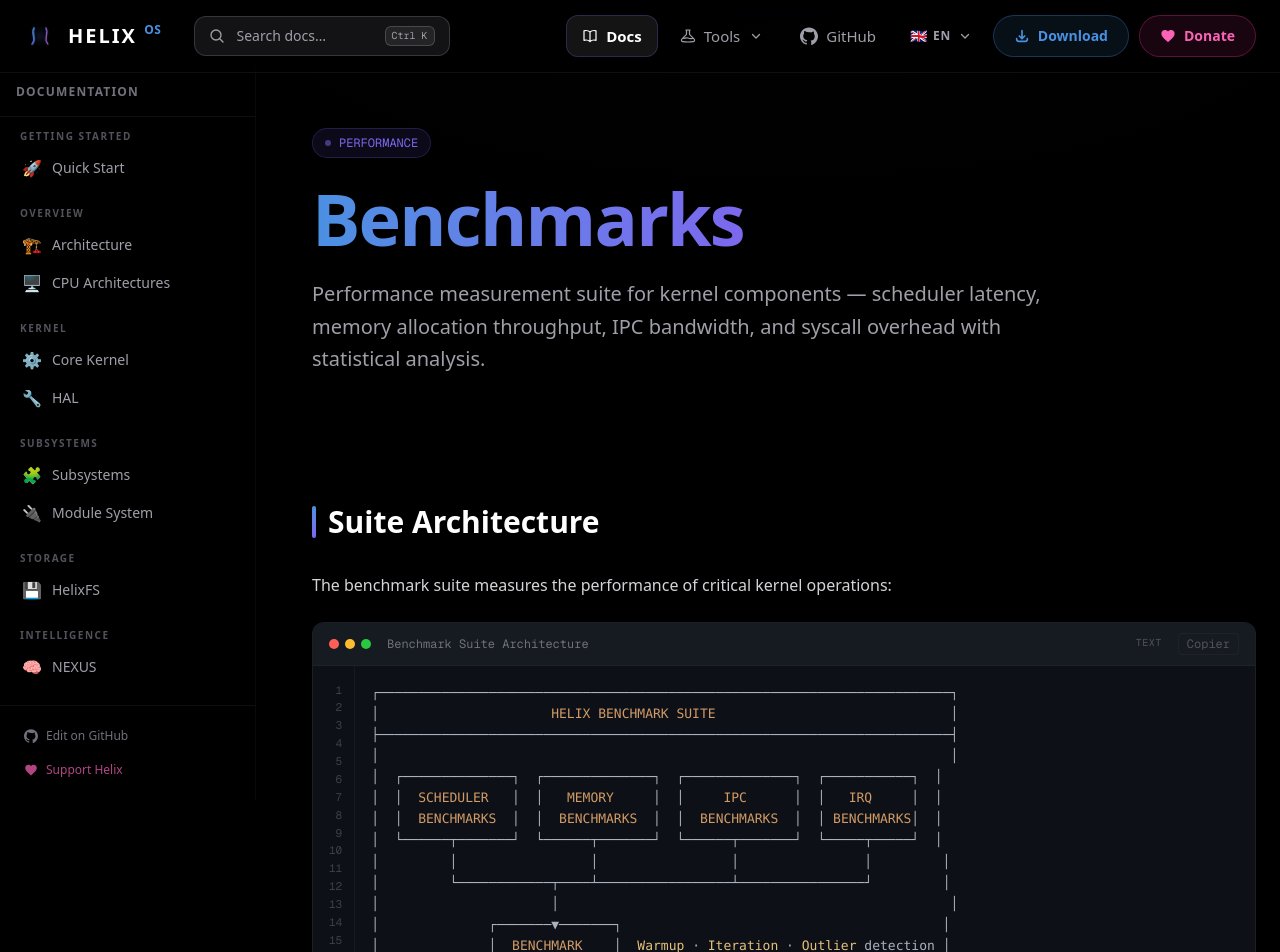
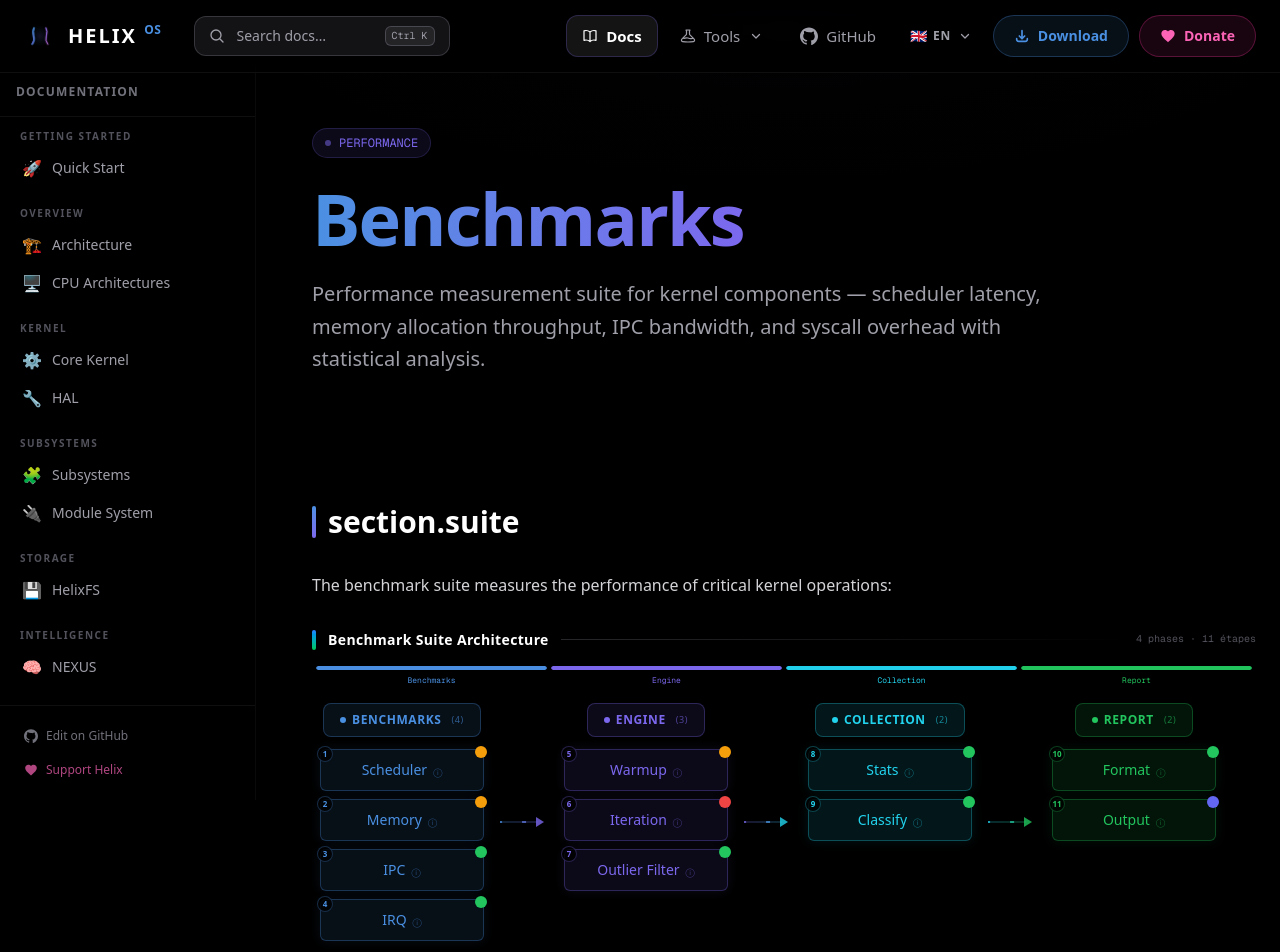
Before and after one commit to HelixOS-Org/helix-wiki, a Next.js app: page /docs/benchmarks in a window 1280 px wide. Shown: the top 952 px of the page. Built offline with nearby package versions, Linux system fonts and the light colour scheme.

Commit message:
Refactor BenchmarksPage to use localized strings for section titles and replace RustCode with FlowDiagram for improved visualization

```diff
--- a/app/docs/benchmarks/page.tsx
+++ b/app/docs/benchmarks/page.tsx
@@ -4,7 +4,7 @@ import PageHeader from "@/helix-wiki/components/PageHeader";
 import Section from "@/helix-wiki/components/Section";
 import RustCode from "@/helix-wiki/components/RustCode";
 import InfoTable from "@/helix-wiki/components/InfoTable";
-import Footer from "@/helix-wiki/components/Footer";
+import FlowDiagram from "@/helix-wiki/components/diagrams/FlowDiagram";
 import { useI18n } from "@/helix-wiki/lib/i18n";
 import { getDocString } from "@/helix-wiki/lib/docs-i18n";
 import benchmarksContent from "@/helix-wiki/lib/docs-i18n/benchmarks";
@@ -21,35 +21,32 @@ export default function BenchmarksPage() {
       />
 
       {/* ── ARCHITECTURE ── */}
-      <Section title="Suite Architecture" id="architecture">
+      <Section title={d("section.suite")} id="architecture">
         <p>{d("suite.intro")}</p>
-        <RustCode filename="Benchmark Suite Architecture" language="text">{`┌─────────────────────────────────────────────────────────────────────────┐
-│                      HELIX BENCHMARK SUITE                              │
-├─────────────────────────────────────────────────────────────────────────┤
-│                                                                         │
-│  ┌──────────────┐  ┌──────────────┐  ┌──────────────┐  ┌───────────┐  │
-│  │  SCHEDULER   │  │   MEMORY     │  │     IPC      │  │   IRQ     │  │
-│  │  BENCHMARKS  │  │  BENCHMARKS  │  │  BENCHMARKS  │  │ BENCHMARKS│  │
-│  └──────┬───────┘  └──────┬───────┘  └──────┬───────┘  └─────┬─────┘  │
-│         │                 │                 │                │         │
-│         └────────────┬────┴─────────────────┴────────────────┘         │
-│                      │                                                  │
-│              ┌───────▼───────┐                                         │
-│              │  BENCHMARK    │  Warmup · Iteration · Outlier detection │
-│              │    ENGINE     │                                         │
-│              └───────┬───────┘                                         │
-│                      │                                                  │
-│              ┌───────▼───────┐                                         │
-│              │   RESULTS     │  min / max / mean / p50 / p95 / p99    │
-│              │   COLLECTOR   │  std_dev · outlier count · status      │
-│              └───────┬───────┘                                         │
-│                      │                                                  │
-│              ┌───────▼───────┐                                         │
-│              │    REPORT     │  Per-category tables · Comparisons     │
-│              │   GENERATOR   │  Platform info · Summary               │
-│              └───────────────┘                                         │
-│                                                                         │
-└─────────────────────────────────────────────────────────────────────────┘`}</RustCode>
+        <FlowDiagram
+          title="Benchmark Suite Architecture"
+          phases={[
+            { title: "Benchmarks", color: "blue", description: "Individual benchmark modules that register test cases for each kernel subsystem.", nodes: [
+              { label: "Scheduler", color: "blue", info: { description: "Context switch, thread lifecycle, and DIS intent benchmarks. 15 registered tests.", priority: "high", outputs: ["RunResult[]"], dependencies: [] } },
+              { label: "Memory", color: "blue", info: { description: "Allocation, page ops, TLB flush, and access pattern benchmarks. 22 registered tests.", priority: "high", outputs: ["RunResult[]"] } },
+              { label: "IPC", color: "blue", info: { description: "Channel send/recv, event publish, and message routing round-trip latency.", priority: "normal", outputs: ["RunResult[]"] } },
+              { label: "IRQ", color: "blue", info: { description: "Interrupt entry, dispatch, and handler latency measurements.", priority: "normal", outputs: ["RunResult[]"] } },
+            ]},
+            { title: "Engine", color: "purple", description: "Core benchmark execution loop — manages warmup iterations, main measurement, and outlier detection.", nodes: [
+              { label: "Warmup", color: "purple", info: { description: "CPU cache priming phase. Default: 1,000 iterations. Ensures stable measurements.", duration: "Variable", priority: "high" } },
+              { label: "Iteration", color: "purple", info: { description: "Main measurement loop. Default: 10,000 iterations with RDTSC cycle counting.", duration: "~10K cycles × N", priority: "critical" } },
+              { label: "Outlier Filter", color: "purple", info: { description: "Median Absolute Deviation (MAD) based outlier removal. 3σ threshold.", priority: "normal" } },
+            ]},
+            { title: "Collection", color: "cyan", description: "Statistical analysis engine computing percentiles, standard deviation, and status classification.", nodes: [
+              { label: "Stats", color: "cyan", info: { description: "Computes min / max / mean / p50 / p95 / p99 / std_dev from filtered data.", priority: "normal", outputs: ["BenchmarkStats"] } },
+              { label: "Classify", color: "cyan", info: { description: "Classifies each benchmark as PASS / WARN / FAIL based on threshold config.", priority: "normal", outputs: ["BenchmarkStatus"] } },
+            ]},
+            { title: "Report", color: "green", description: "Final report generation with per-category tables, platform info, and comparison data.", nodes: [
+              { label: "Format", color: "green", info: { description: "Generates per-category tables with aligned columns, comparisons, and summary.", priority: "normal", outputs: ["BenchmarkReport"] } },
+              { label: "Output", color: "green", info: { description: "Renders report to serial console and optional log file.", priority: "low", outputs: ["Serial output", "Log file"] } },
+            ]},
+          ]}
+        />
 
         <h3 className="text-xl font-semibold text-white mt-8 mb-4">Modules</h3>
         <InfoTable
@@ -72,7 +69,7 @@ export default function BenchmarksPage() {
       </Section>
 
       {/* ── CONFIGURATION ── */}
-      <Section title="Configuration" id="config">
+      <Section title={d("section.config")} id="config">
         <p>{d("config.intro")}</p>
         <RustCode filename="benchmarks/src/engine.rs">{`use helix_benchmarks::{BenchmarkSuite, BenchmarkConfig};
 
@@ -103,7 +100,7 @@ results.print_report();`}</RustCode>
       </Section>
 
       {/* ── SCHEDULER BENCHMARKS ── */}
-      <Section title="Scheduler Benchmarks" id="scheduler">
+      <Section title={d("section.scheduler")} id="scheduler">
         <p>{d("scheduler.intro")}</p>
 
         <InfoTable
@@ -154,7 +151,7 @@ fn bench_full_context_switch() -> u64 {
       </Section>
 
       {/* ── MEMORY BENCHMARKS ── */}
-      <Section title="Memory Benchmarks" id="memory">
+      <Section title={d("section.memory")} id="memory">
         <p>{d("memory.intro")}</p>
 
         <InfoTable
@@ -175,7 +172,7 @@ fn bench_full_context_switch() -> u64 {
       </Section>
 
       {/* ── STATISTICAL ENGINE ── */}
-      <Section title="Statistical Analysis" id="statistics">
+      <Section title={d("section.stats")} id="statistics">
         <p>{d("stats.intro")}</p>
 
         <RustCode filename="benchmarks/src/results.rs">{`pub struct CycleStats {
@@ -225,7 +222,7 @@ pub struct TimeStats {
       </Section>
 
       {/* ── RUNNING ── */}
-      <Section title="Running Benchmarks" id="running">
+      <Section title={d("section.running")} id="running">
         <p>{d("running.intro")}</p>
         <RustCode filename="Terminal" language="bash">{`# Build with benchmark support
 cargo build --release -p helix-benchmarks
@@ -265,7 +262,6 @@ cargo build --release -p helix-benchmarks --features "stress"`}</RustCode>
 ╚═══════════════════════════════════════════════════════════════╝`}</RustCode>
       </Section>
 
-      <Footer />
     </div>
   );
 }
```
